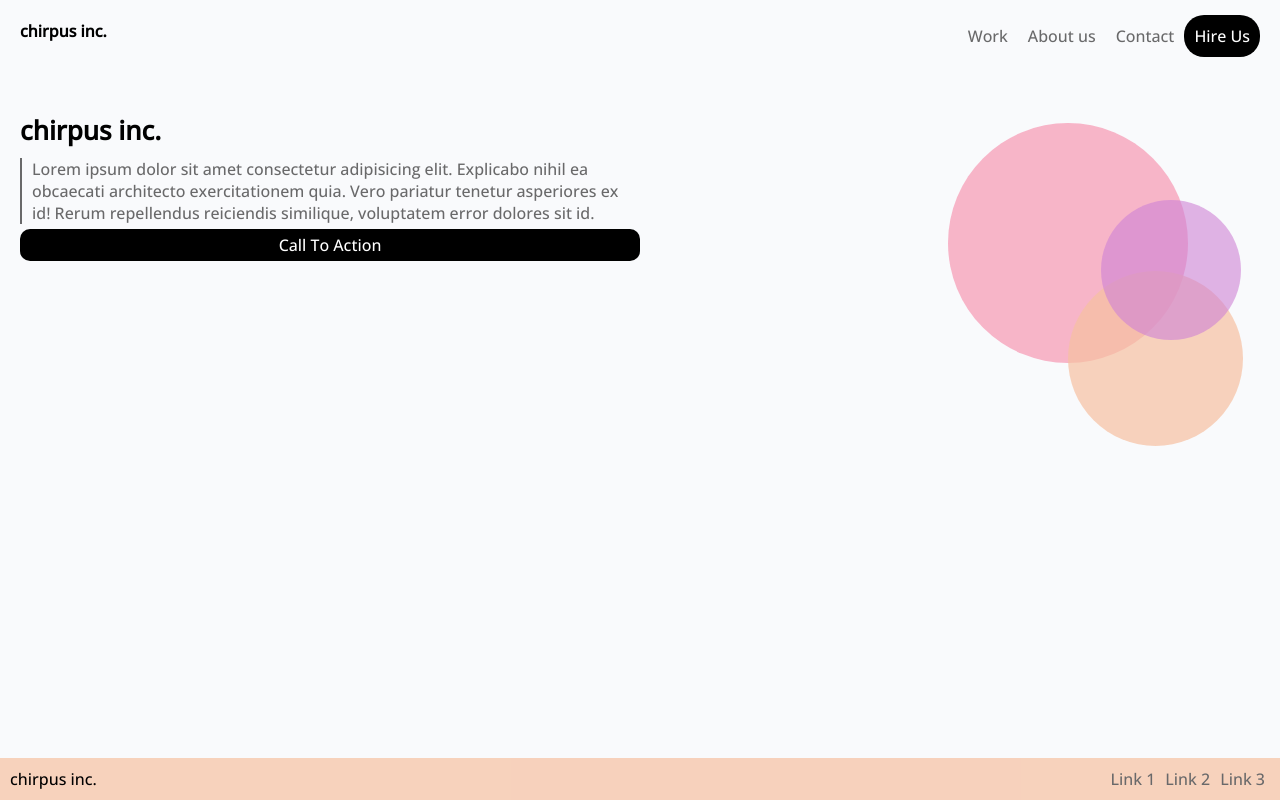
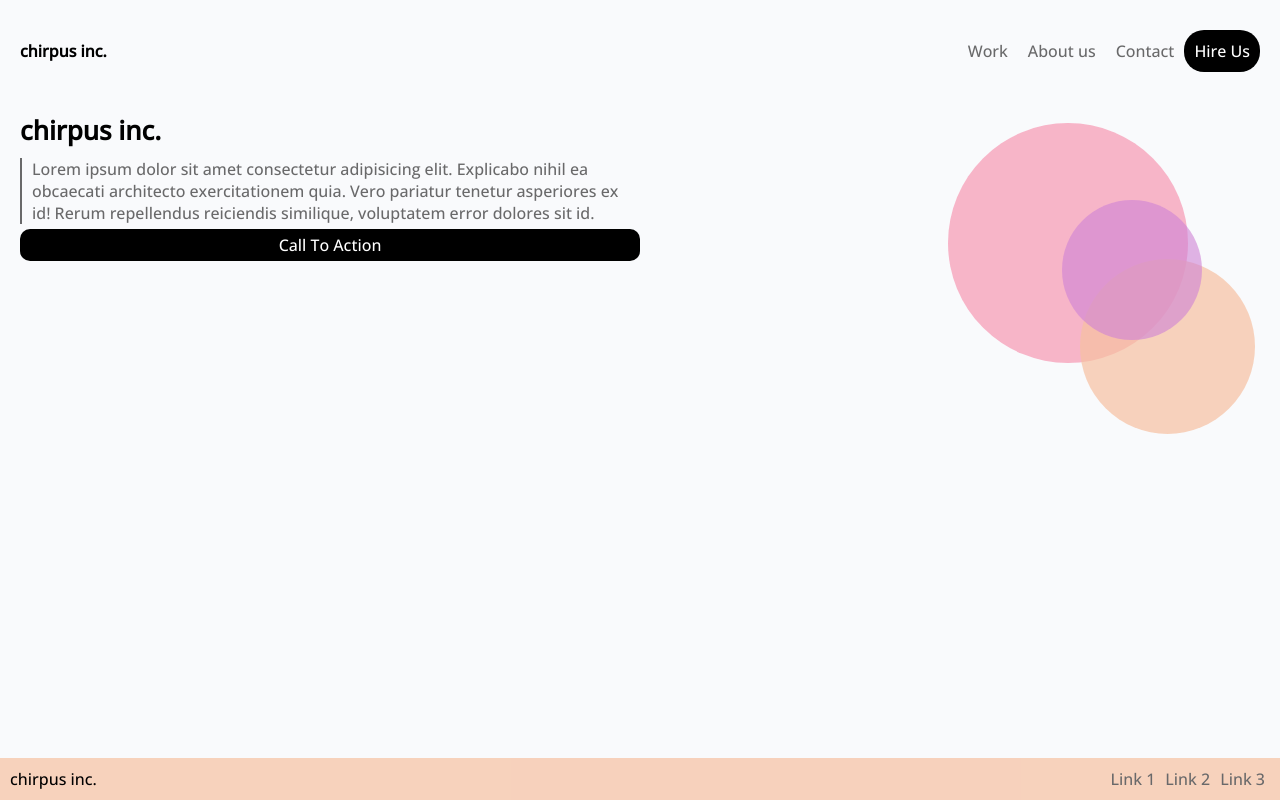
Before and after one commit to patelany/html-css-lab1, a plain HTML site: page index.html in a window 1280 px wide. Drawn offline with nearby package versions, Linux system fonts and the light colour scheme.

Commit message:
modified style.css

```diff
--- a/style.css
+++ b/style.css
@@ -102,9 +102,12 @@ footer {
   header{
     display: flex;
     justify-content: space-between;
+    align-items: center;
   }
+
   .header-nav ul {
     display: flex;
+    align-items: center;
   }
 
   .header-nav a {
@@ -112,7 +115,6 @@ footer {
   }
 
   .hire-us {
-    transform: translateY(-15px);
     border-radius: 20px;
   }
 
@@ -139,8 +141,8 @@ footer {
     width: 175px;
     height: 175px;
     border-radius: 100%;
-    left: 20%;
-    bottom: 17%;
+    left: 25%;
+    bottom: 20%;
   }
 
   .small {
@@ -150,7 +152,7 @@ footer {
     border-radius: 100%;
     position: absolute;
     top: 25%;
-    left: 86%;
+    left: 83%;
 
   }
 }
```
